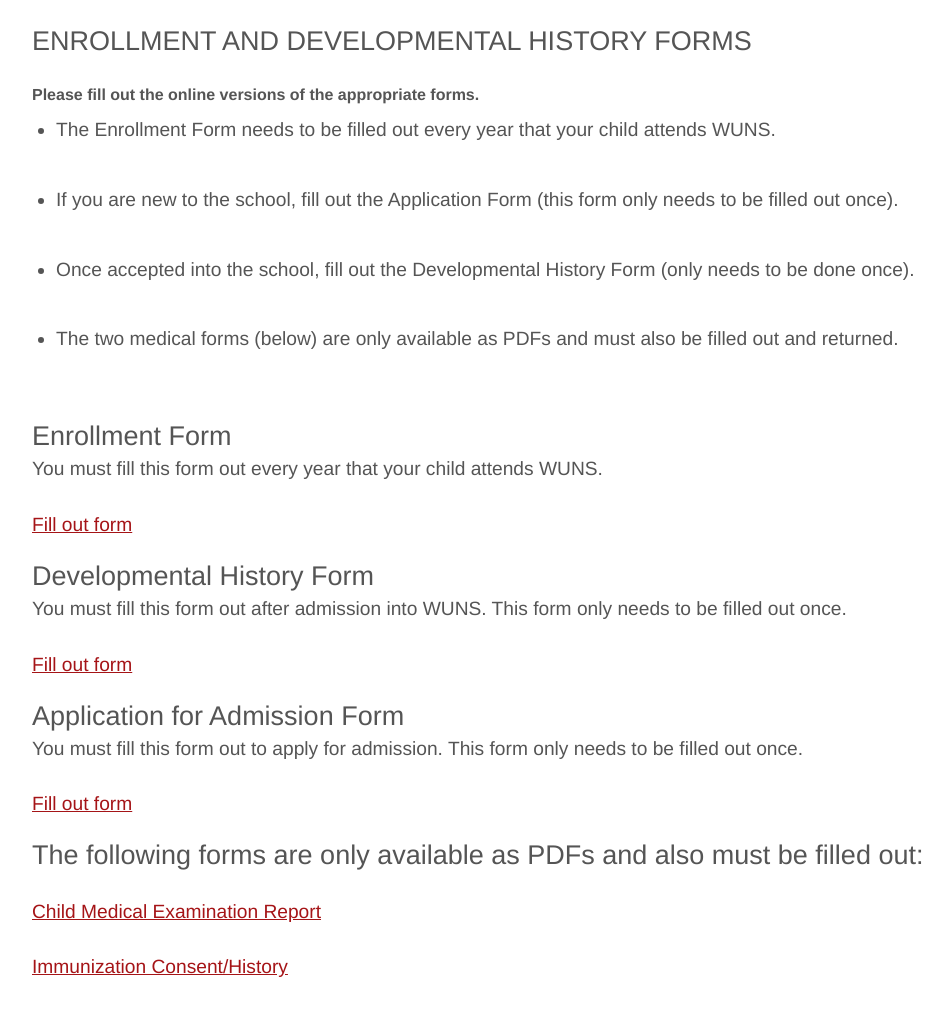
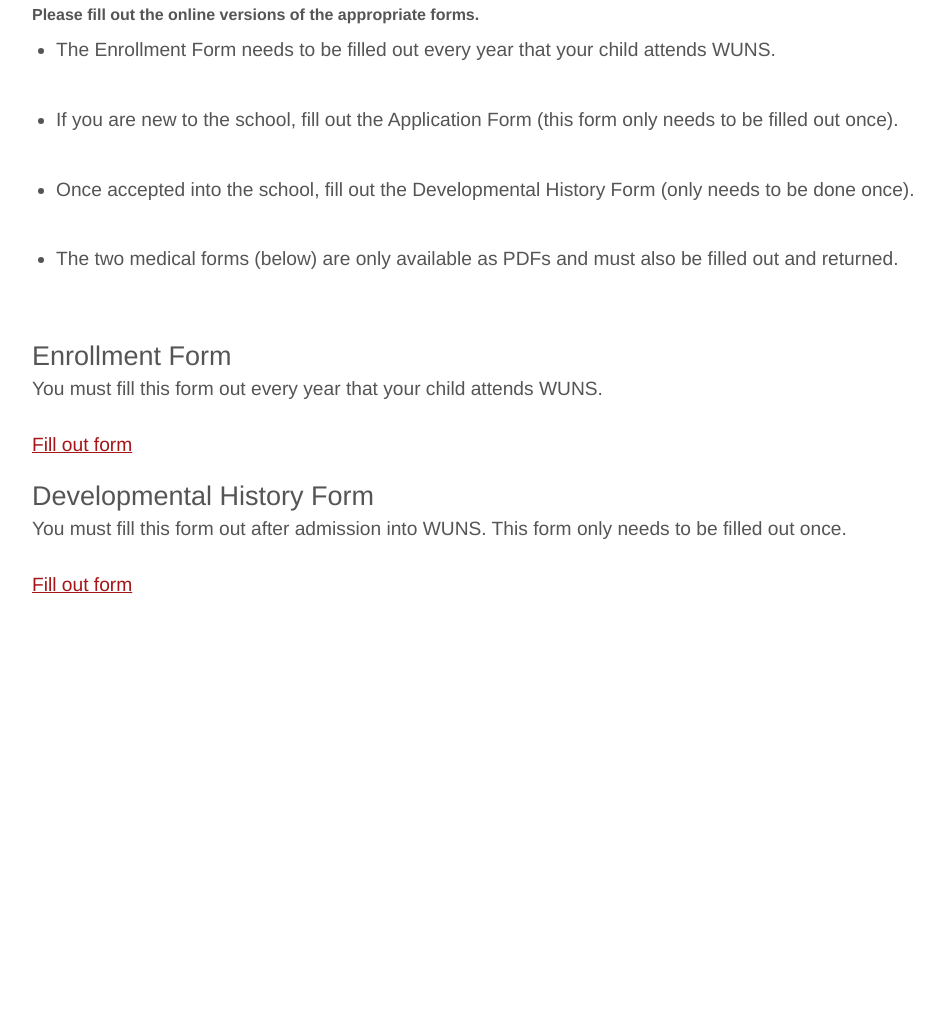
Before and after one commit to cse256-sp2023/information-foraging-project-googly_eyes, a website: page files/forms.html in a window 1280 px wide. Shown: the part 97-1112 px from the top of the page, without its empty margins (28-980 px from the left). After the commit the page ends 800 px from the top, so only its background shows below. Drawn offline with nearby package versions, Linux system fonts and the light colour scheme; files that its build step writes are made by us from their sources; files whose address does not match are found by name.

Commit message:
admissions

```diff
--- a/files/forms.html
+++ b/files/forms.html
@@ -14,7 +14,6 @@
   <ts-load data-name="header"></ts-load>
   <div id="page-content">
     <main>
-      <h1>Forms</h1>
       <h3>ENROLLMENT AND DEVELOPMENTAL HISTORY FORMS</h3>
       <br>
       <h4>Please fill out the online versions of the appropriate forms.</h4>
@@ -52,26 +51,7 @@
         <br>
         <a href="files/developmental">Fill out form</a>
       </p>
-      <h3>Application for Admission Form</h3>
-      <p>
-        You must fill this form out to apply for admission. This form only
-        needs to be filled out once.
-        <br>
-        <br>
-        <a href="files/application.html">Fill out form</a>
-      </p>
-      <h3>
-        The following forms are only available as PDFs and also must be filled
-        out:
-      </h3>
-      <br>
-      <p>
-        <a class="download" href="downloads/examination_report.pdf" target="_blank">Child Medical Examination
-          Report</a>
-        <br>
-        <br>
-        <a class="download" href="downloads/immunization_history.pdf" target="_blank">Immunization Consent/History</a>
-      </p>
+
     </main>
   </div>
   <ts-load data-name="footer"></ts-load>
```
Also changed, not shown: files/applynew.html (+0 -1 lines), scripts/ts/dynamic-dom/html/header.html (+1 -1 lines).
